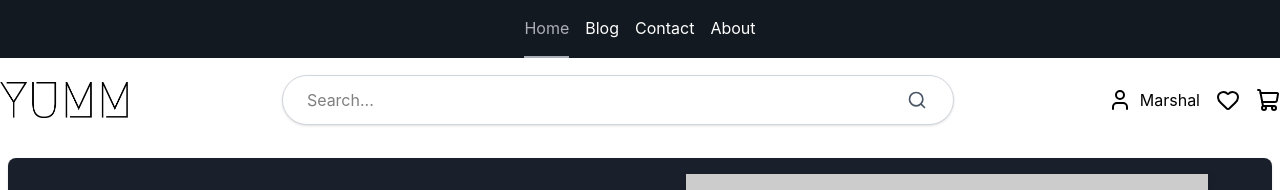
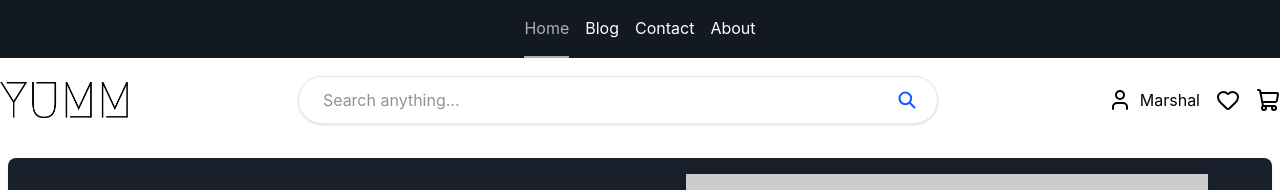
Before and after one commit to divmarshal/shopcart, a React (Vite) app: page / in a window 1280 px wide. Shown: the top 190 px of the page. Built offline with nearby package versions, Linux system fonts and the light colour scheme.

Commit message:
Refactor SearchBar component: implement controlled input with clear functionality and enhance layout for better user experience

```diff
--- a/src/layout/SearchBar.jsx
+++ b/src/layout/SearchBar.jsx
@@ -1,25 +1,15 @@
 import { Search } from "lucide-react";
-import React from "react";
+import React, { useState } from "react";
 
 const SearchBar = () => {
+  const [query, setQuery] = useState("");
+
+  const handleClear = () => {
+    setQuery("");
+  };
   return (
     <>
-      {/* <form action="" className="border-2 border-red-500 w-[60%] mx-auto">
-        <input type="text" placeholder="Search..." />
-      </form> */}
-
-      {/* <form action="" className="mx-auto w-full max-w-2xl flex">
-        <input
-          type="search"
-          placeholder="Search..."
-          className="w-full rounded-md border-2 px-4 py-2 outline-none"
-        />
-        <button className="">
-          <Search />
-        </button>
-      </form> */}
-
-      <form
+      {/* <form
         action=""
         className="mx-auto flex w-full max-w-2xl items-center rounded-full border border-gray-300 bg-white px-4 py-1 shadow-sm transition-shadow focus-within:shadow-md"
       >
@@ -36,7 +26,75 @@ const SearchBar = () => {
         >
           <Search size={20} />
         </button>
-      </form>
+      </form> */}
+
+      {/* gemini */}
+
+      <div className="w-full max-w-2xl mx-auto p-4">
+        <form onSubmit={(e) => e.preventDefault()}>
+          <div className="relative flex items-center w-full h-12 rounded-full border border-gray-200 bg-white shadow-sm hover:shadow-md focus-within:shadow-md transition-shadow px-4">
+            {/* Input Field */}
+            <input
+              type="text"
+              value={query}
+              onChange={(e) => setQuery(e.target.value)}
+              className="w-full text-gray-800 text-base outline-none bg-transparent pr-2 pl-2"
+              placeholder="Search anything..."
+            />
+
+            {/* Action Icons Container */}
+            <div className="flex items-center space-x-3 text-gray-500">
+              {/* Clear (X) Icon */}
+              {query && (
+                <button
+                  type="button"
+                  onClick={handleClear}
+                  className="p-1 hover:text-gray-700 focus:outline-none"
+                  aria-label="Clear search"
+                >
+                  <svg
+                    className="w-5 h-5"
+                    fill="none"
+                    stroke="currentColor"
+                    viewBox="0 0 24 24"
+                  >
+                    <path
+                      strokeLinecap="round"
+                      strokeLinejoin="round"
+                      strokeWidth="2"
+                      d="M6 18L18 6M6 6l12 12"
+                    />
+                  </svg>
+                </button>
+              )}
+
+              {/* Vertical Divider */}
+              {query && <div className="h-6 w-px bg-gray-300" />}
+
+              {/* Search Glass Icon */}
+              <button
+                type="submit"
+                className="p-1 text-blue-600 hover:text-blue-700 focus:outline-none"
+                aria-label="Submit search"
+              >
+                <svg
+                  className="w-5 h-5"
+                  fill="none"
+                  stroke="currentColor"
+                  viewBox="0 0 24 24"
+                >
+                  <path
+                    strokeLinecap="round"
+                    strokeLinejoin="round"
+                    strokeWidth="2.5"
+                    d="M21 21l-6-6m2-5a7 7 0 11-14 0 7 7 0 0114 0z"
+                  />
+                </svg>
+              </button>
+            </div>
+          </div>
+        </form>
+      </div>
     </>
   );
 };
```
